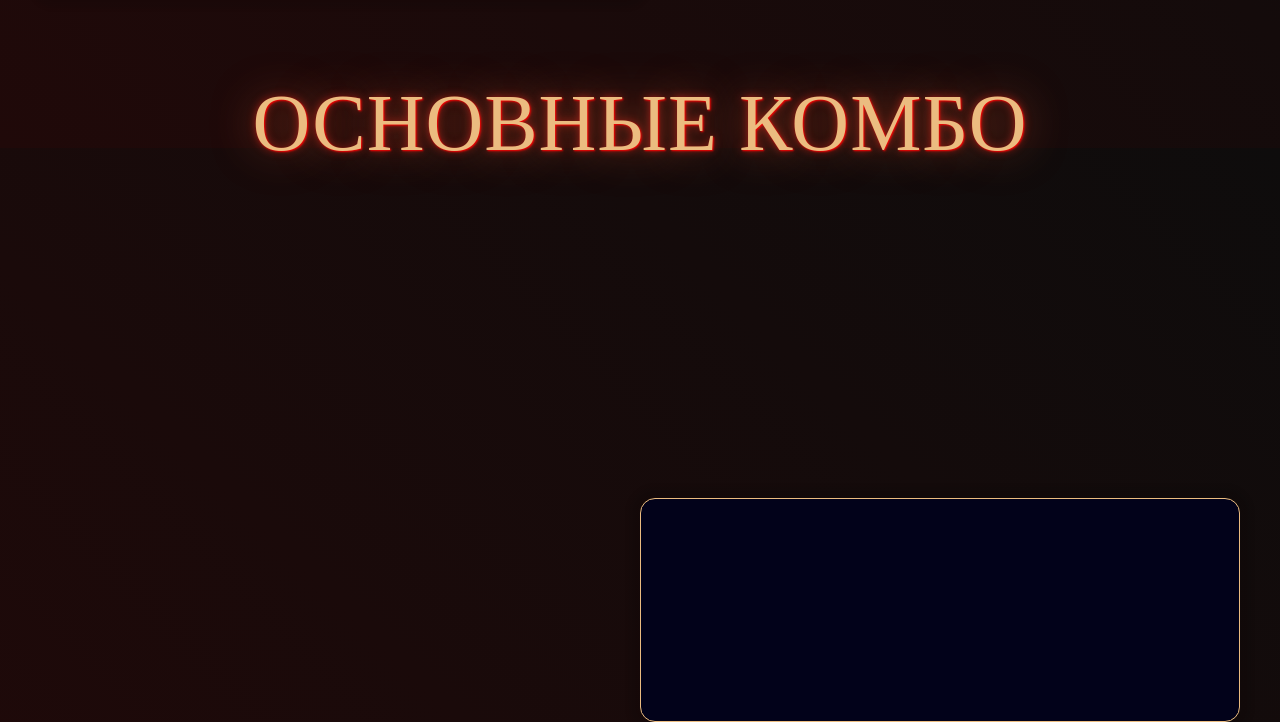
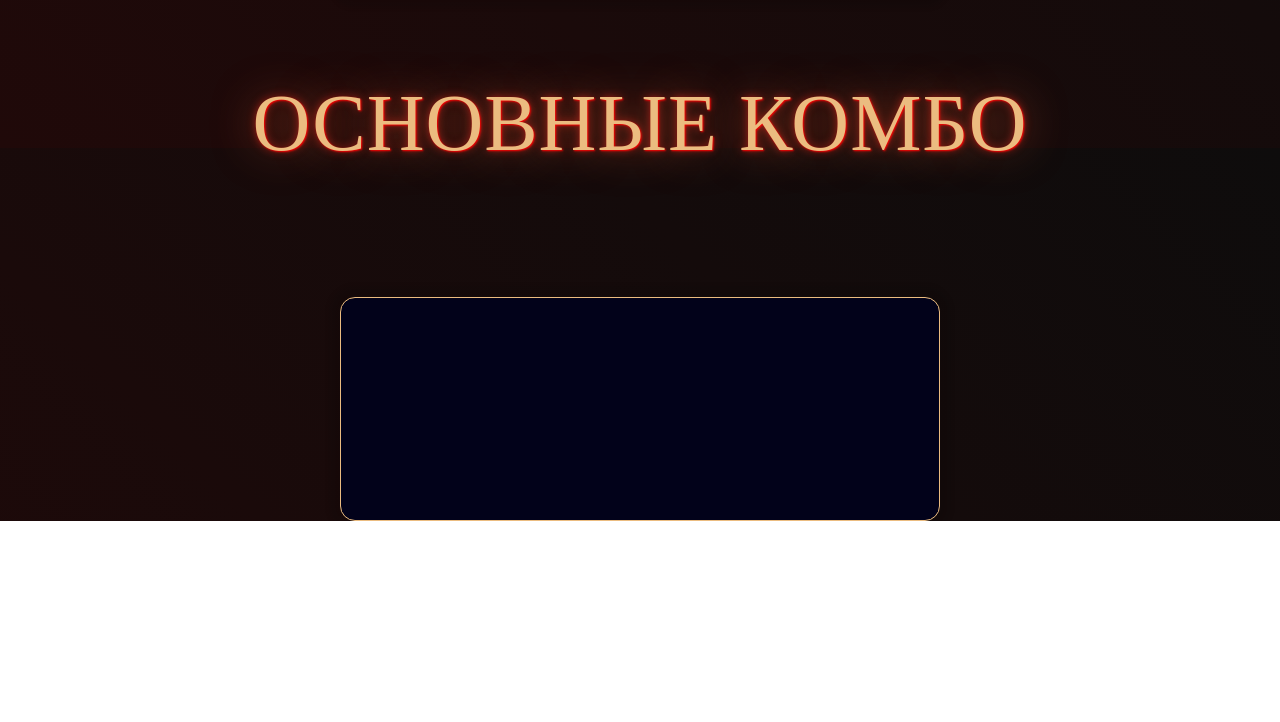
Before and after one commit to kosminVlad/kosminVlad.github.io, a plain HTML site: page combo.html in a window 1280 px wide. Shown: the part 652-1374 px from the top of the page. After the commit the page ends 1173 px from the top, so only its background shows below. Drawn offline with Linux system fonts and the light colour scheme.

Commit message:
Update combo.css

```diff
--- a/combo.css
+++ b/combo.css
@@ -4,8 +4,8 @@
   font-weight: 400;
   /* Браузер сначала попробует найти шрифт локально */
   src: local("Century Gothic"),
-    /* Если не получилось, загрузит woff2 */ url("/fonts/centurygothic.ttf")
-      format("ttf");
+    /* Если не получилось, загрузит woff2 */
+    url("/fonts/centurygothic.ttf") format("ttf");
   /* Если браузер не поддерживает woff2, загрузит woff */
   /* url("/fonts/roboto.woff") format("woff"); */
 }
@@ -88,7 +88,9 @@ body {
 main {
   display: flex;
   margin-top: 150px;
-  justify-content: center;
+  justify-content: space-around;
+  flex-direction: column;
+  align-items: center;
 }
 
 @import url(https://fonts.googleapis.com/css?family=Arimo:400,400italic|Playfair+Display+SC:400,700&subset=latin,cyrillic);
@@ -212,7 +214,7 @@ li {
   display: flex;
   justify-content: center;
   align-items: center;
-  margin-top: 1000px;
+  margin-top: 300px;
 
   border: 0.2px solid #ebbc80;
   border-radius: 15px;
@@ -226,6 +228,7 @@ li {
   -moz-box-shadow: 0px 0px 5px 11px rgba(0, 0, 0, 0.1);
   box-shadow: 0px 0px 5px 11px rgba(0, 0, 0, 0.1);
 }
+
 .description-Q {
   display: none;
   position: absolute;
@@ -311,7 +314,7 @@ li {
   transition: all 0.5s ease-in-out;
   max-width: 100%;
   width: 250px;
-    height: 15px;
+  height: 105px;
   padding: 10px;
   color: #ebbc80;
 }
```
Lines whose indentation alone changed are shown as unchanged.
